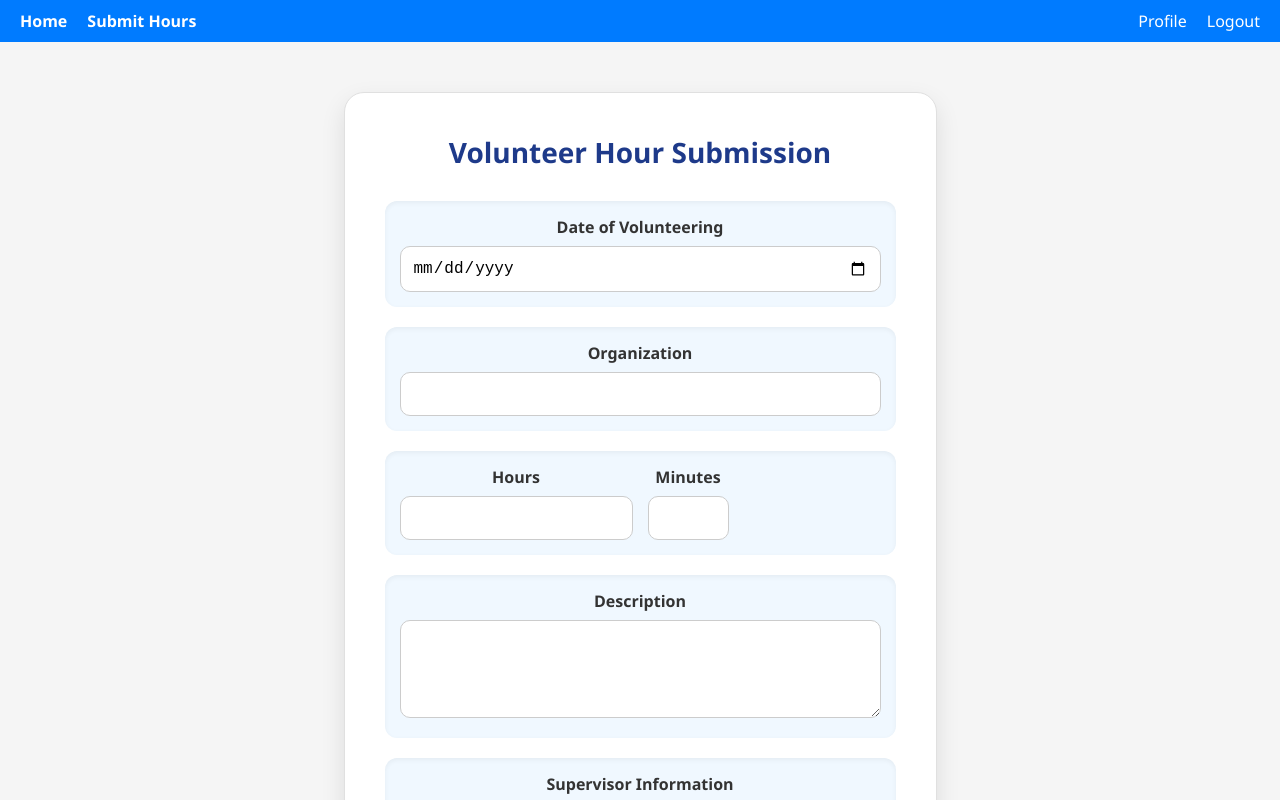
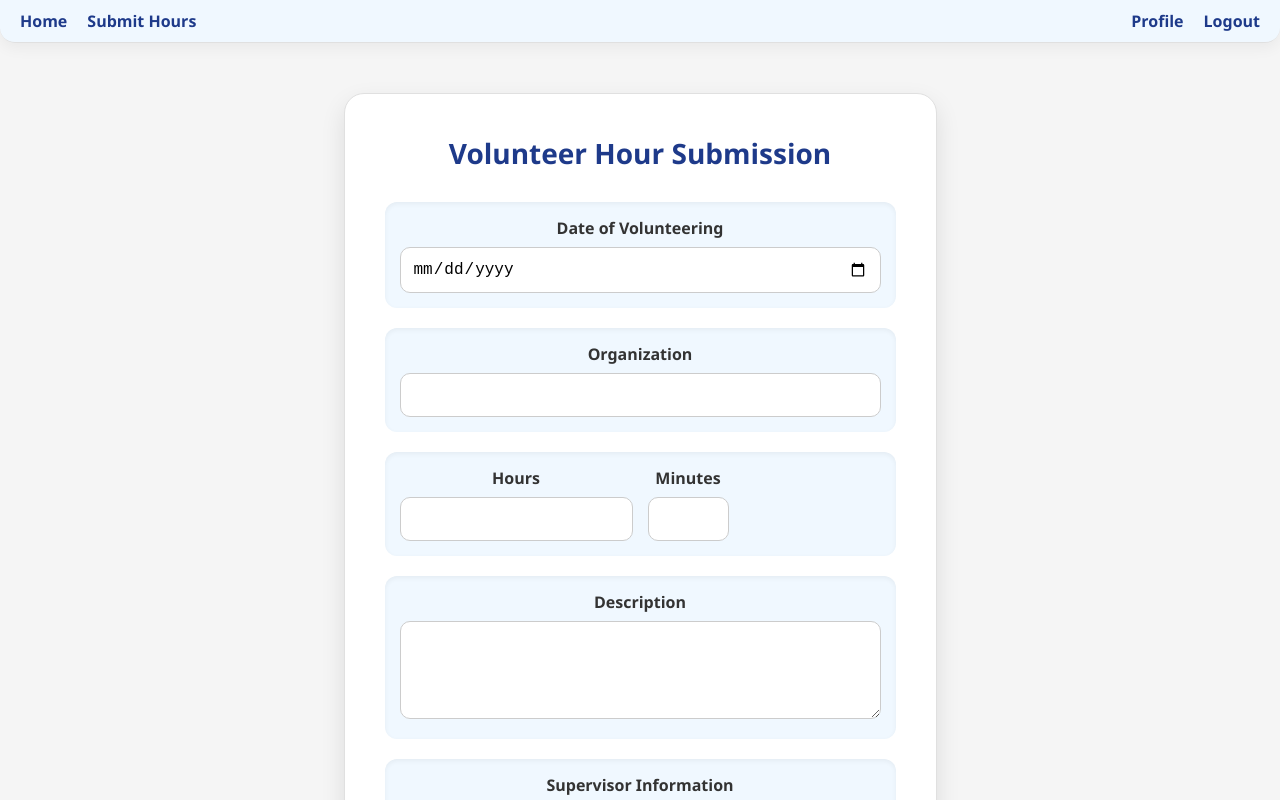
Before and after one commit to alexlehner3868/StudentVolunteerHoursManager-CloudProject, a React (Create React App) app in the folder frontend/: page /submit-hours in a window 1280 px wide. Shown: the top 800 px of the page. Built offline with nearby package versions, Linux system fonts and the light colour scheme.

Commit message:
Updated userType to use localstorate and standardize appearacne

```diff
--- a/frontend/src/App.js
+++ b/frontend/src/App.js
@@ -13,9 +13,6 @@ import SystemMetrics from "./components/SystemMetrics";
 import Profile from './components/Profile';
 
 
-// Hardcode user type for now
-const userType = 'student'; // or 'counsellor'
-
 function App() {
   return (
     <Router>
@@ -29,7 +26,7 @@ function App() {
         <Route path="/student-info" element={<StudentInfo />} />
         <Route path="/guidance-info" element={<GuidanceInfo />} />
         <Route path="/system-metrics" element={<SystemMetrics />} />
-        <Route path="/profile" element={<Profile userType={userType} />} />
+        <Route path="/profile" element={<Profile/>} />
       </Routes>
     </Router>
   );
--- a/frontend/src/components/NavBar.js
+++ b/frontend/src/components/NavBar.js
@@ -1,17 +1,9 @@
 import React from 'react';
 import { Link } from 'react-router-dom';
+import '../styles/NavBar.css';
 
-function NavBar({ userType, userId }) {
-  const isStudent = userType === 'student';
-
-  const navStyle = {
-    backgroundColor: isStudent ? '#007bff' : '#6f42c1',
-    color: 'white',
-    display: 'flex',
-    justifyContent: 'space-between',
-    alignItems: 'center',
-    padding: '10px 20px',
-  };
+function NavBar({ userType }) {
+  const isStudent = userType.toLowerCase() === 'student';
 
   const leftLinks = isStudent
     ? [
@@ -29,26 +21,18 @@ function NavBar({ userType, userId }) {
   ];
 
   return (
-    <nav style={navStyle}>
-      <div style={{ display: 'flex', gap: '20px' }}>
+    <nav className="navbar">
+      <div className="nav-left">
         {leftLinks.map(link => (
-          <Link
-            key={link.path}
-            to={link.path}
-            style={{ color: 'white', textDecoration: 'none', fontWeight: 'bold' }}
-          >
+          <Link key={link.path} to={link.path} className="nav-link">
             {link.label}
           </Link>
         ))}
       </div>
 
-      <div style={{ display: 'flex', gap: '20px' }}>
+      <div className="nav-right">
         {rightLinks.map(link => (
-          <Link
-            key={link.path}
-            to={link.path}
-            style={{ color: 'white', textDecoration: 'none' }}
-          >
+          <Link key={link.path} to={link.path} className="nav-link">
             {link.label}
           </Link>
         ))}
--- a/frontend/src/components/Profile.js
+++ b/frontend/src/components/Profile.js
@@ -1,9 +1,9 @@
 import React, { useState, useEffect } from "react";
 import Navbar from "../components/NavBar";
-import "./Profile.css";
+import "../styles/Profile.css";
 
 function Profile() {
-  const userType = "student"; // Hardcoded for now
+
 
   const [profileData, setProfileData] = useState(null);
   const [graduationDate, setGraduationDate] = useState("");
@@ -13,6 +13,7 @@ function Profile() {
   const storedUser = localStorage.getItem("user");
   const user = storedUser ? JSON.parse(storedUser) : {};
   const userId = user.userId || 0;
+  const userType = user?.type || "Student";
 
   useEffect(() => {
     const fetchProfile = async () => {
@@ -25,11 +26,11 @@ function Profile() {
         console.log("Profile data fetched:", data);
         setProfileData(data);
 
-        if (userType === "student" && data.GraduationDate) {
+        if (userType === "Student" && data.GraduationDate) {
           setGraduationDate(data.GraduationDate.slice(0, 10));
         }
 
-        if (userType === "student") {
+        if (userType === "Student") {
           const gcRes = await fetch(`/api/student/${userId}/guidance-counsellors`);
           if (!gcRes.ok) throw new Error("Failed to fetch guidance counsellors");
           const gcData = await gcRes.json();
@@ -72,7 +73,7 @@ function Profile() {
       <Navbar userType={userType} />
 
       <div className="form-card">
-        <h2>{userType === "student" ? "Student Profile" : "Guidance Counsellor Profile"}</h2>
+        <h2>{userType === "Student" ? "Student Profile" : "Guidance Counsellor Profile"}</h2>
 
         <div className="form-section">
           <label>Name:</label>
@@ -89,7 +90,7 @@ function Profile() {
           <div>{profileData.SchoolName || "N/A"}</div>
         </div>
 
-        {userType === "student" && (
+        {userType === "Student" && (
           <div className="form-section">
             <label>Graduation Date:</label>
             <div className="flex-row" style={{ alignItems: "center" }}>
@@ -127,7 +128,7 @@ function Profile() {
           </div>
         )}
 
-        {userType === "student" && (
+        {userType === "Student" && (
           <div className="form-section">
             <h3>Guidance Counsellors at {profileData.SchoolName || "N/A"}</h3>
             {counsellors.length === 0 ? (
--- a/frontend/src/components/SubmissionForm.js
+++ b/frontend/src/components/SubmissionForm.js
@@ -1,6 +1,6 @@
 import React, { useState } from "react";
 import NavBar from "./NavBar";
-import "./SubmissionForm.css";
+import "../styles/SubmissionForm.css";
 
 const VolunteerSubmissionForm = () => {
   const [formData, setFormData] = useState({
--- /dev/null
+++ b/frontend/src/styles/NavBar.css
@@ -0,0 +1,28 @@
+.navbar {
+  width: 100%;
+  background-color: #f0f8ff;
+  border-bottom: 1px solid #e0e0e0;
+  padding: 10px 20px;
+  display: flex;
+  justify-content: space-between;
+  align-items: center;
+  box-shadow: 0 5px 15px rgba(0, 0, 0, 0.05);
+  font-family: 'Segoe UI', Tahoma, Geneva, Verdana, sans-serif;
+  border-radius: 0 0 15px 15px;
+}
+
+.nav-left, .nav-right {
+  display: flex;
+  gap: 20px;
+}
+
+.nav-link {
+  text-decoration: none;
+  font-weight: 600;
+  color: #1e3a8a;
+  transition: color 0.3s;
+}
+
+.nav-link:hover {
+  color: #1b2f70;
+}
--- a/frontend/src/components/Profile.css
+++ b/frontend/src/styles/Profile.css
@@ -1,33 +1,39 @@
-.page-container {
+.page {
   min-height: 100vh;
   background-color: #f5f5f5;
   display: flex;
   flex-direction: column;
+  align-items: center;
   font-family: 'Segoe UI', Tahoma, Geneva, Verdana, sans-serif;
+  padding: 20px;
 }
 
-.profile-card {
+.pageHeader {
+  text-align: center;
+  margin-bottom: 15px;
+}
+
+.pageHeader h1 {
+  font-size: 32px;
+  color: #1e3a8a;
+  margin: 0;
+}
+
+.form {
   max-width: 700px;
+  width: 100%;
   background-color: #fff;
-  margin: 50px auto;
-  padding: 40px;
+  padding: 30px;
   border-radius: 20px;
   box-shadow: 0 10px 25px rgba(0,0,0,0.1);
   border: 1px solid #e0e0e0;
-}
-
-.profile-card h2 {
-  text-align: center;
-  font-size: 28px;
-  color: #1e3a8a;
-  margin-bottom: 30px;
 }
 
 .profile-section {
   margin-bottom: 20px;
   padding: 20px;
   border-radius: 12px;
-  background-color: #f0f8ff; /* light blue */
+  background-color: #f0f8ff;
   box-shadow: inset 0 2px 5px rgba(0,0,0,0.05);
 }
 
@@ -43,9 +49,7 @@
   color: #1a202c;
 }
 
-.profile-section input[type="date"],
-.profile-section input[type="text"],
-.profile-section textarea {
+.input {
   width: 100%;
   padding: 12px;
   border: 1px solid #ccc;
@@ -53,18 +57,16 @@
   font-size: 16px;
   box-sizing: border-box;
   margin-top: 5px;
+  background-color: #f0f8ff;
 }
 
-.flex-row {
-  display: flex;
-  gap: 15px;
+.input:focus {
+  outline: none;
+  border-color: #1e3a8a;
+  box-shadow: 0 0 0 3px rgba(30, 58, 138, 0.1);
 }
 
-.flex-row input {
-  flex: 1;
-}
-
-.btn {
+.button {
   padding: 12px 20px;
   font-size: 16px;
   font-weight: 600;
@@ -72,26 +74,14 @@
   border-radius: 15px;
   cursor: pointer;
   transition: background-color 0.3s;
-}
-
-.btn-primary {
+  margin-left: 10px;
   background-color: #1e3a8a;
   color: white;
 }
 
-.btn-primary:hover {
+.button:hover:not(:disabled) {
   background-color: #1b2f70;
 }
-
-.btn-secondary {
-  background-color: #e0e0e0;
-  color: #333;
-}
-
-.btn-secondary:hover {
-  background-color: #cfcfcf;
-}
-
 
 .gc-list {
   list-style-type: none;
@@ -104,21 +94,3 @@
   border-bottom: 1px solid #ccc;
   font-size: 16px;
 }
-
-.message {
-  text-align: center;
-  margin-top: 20px;
-  padding: 12px;
-  border-radius: 10px;
-  font-weight: 600;
-}
-
-.message.success {
-  background-color: #d1fae5;
-  color: #065f46;
-}
-
-.message.error {
-  background-color: #fee2e2;
-  color: #b91c1c;
-}
```
Also changed, not shown: frontend/src/styles/SubmissionForm.css (renamed from frontend/src/components/SubmissionForm.css), 2 other files (tests, documents, lock files or other folders).
